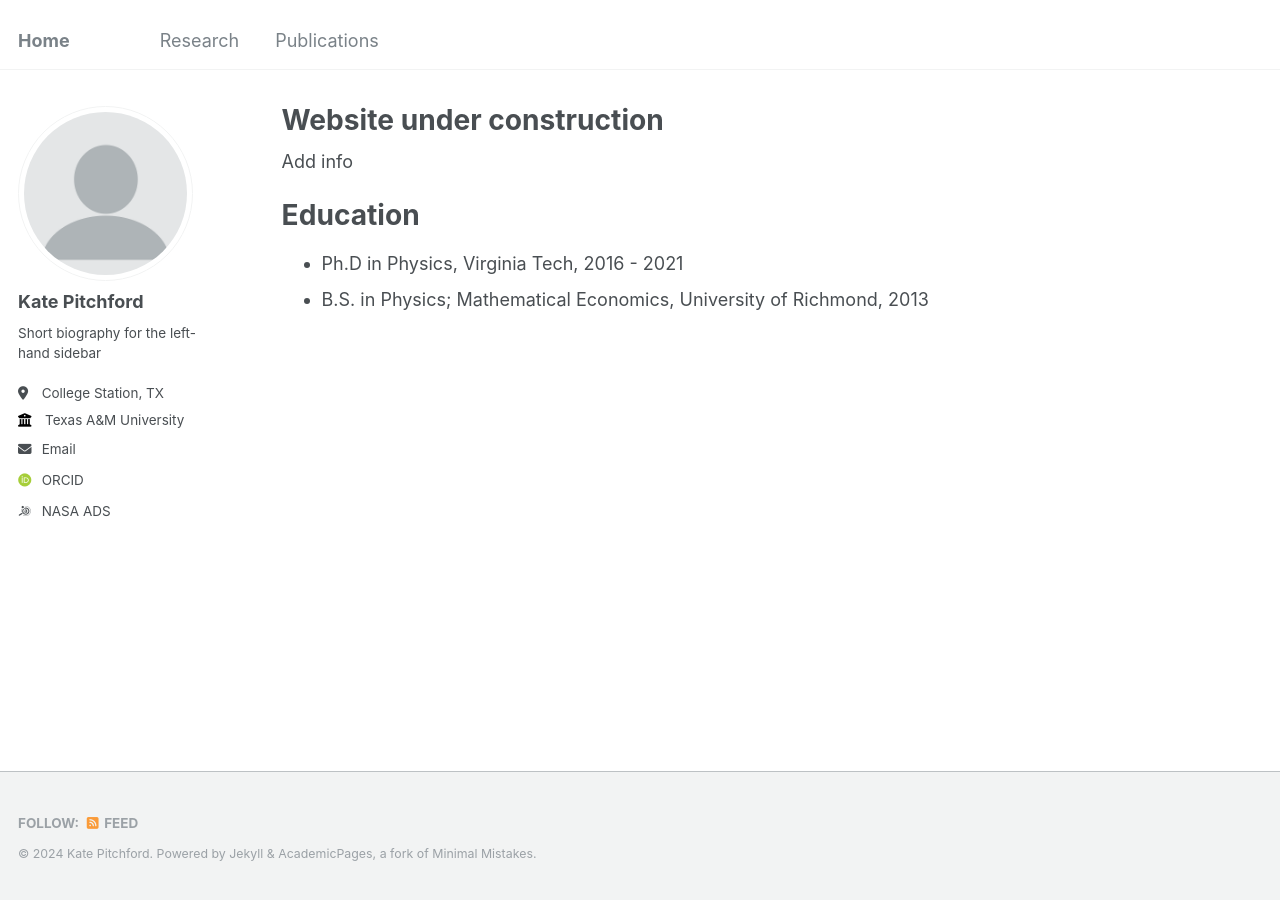
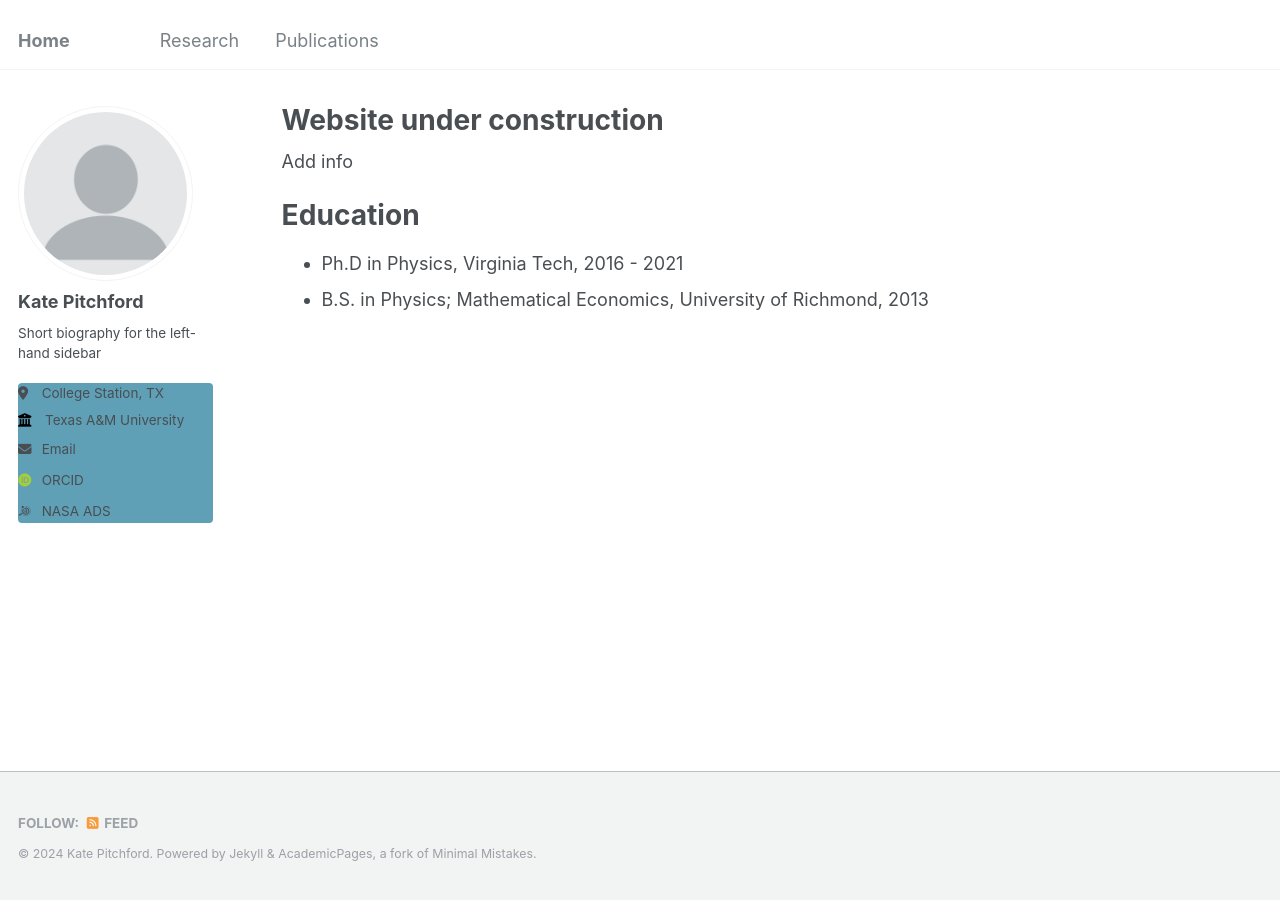
Before and after one commit to lkpitchford/lkpitchford.github.io, a Jekyll site: the page built from _pages/about.md, in a window 1280 px wide. Built offline with Jekyll 4.4.1, drawn with Linux system fonts in a browser that asks for light colours; some web fonts are replaced.

Commit message:
Update _sidebar.scss

```diff
--- a/_sass/_sidebar.scss
+++ b/_sass/_sidebar.scss
@@ -201,7 +201,7 @@
     margin: 0;
     padding: 0;
     border: 0;
-    background: transparent;
+    background: #5fa0b7;
     box-shadow: none;
   }
 
```
